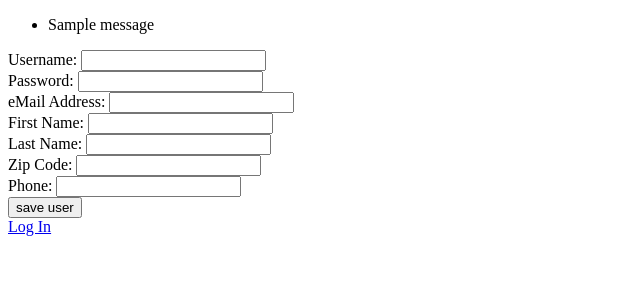
After one commit to zephyr-c/bored-broke, a Flask app: page /register in a window 1280 px wide. The commit adds this page. Shown: the top 300 px of the page, without its empty margins (0-640 px from the left). Run offline with Flask 2, Linux system fonts and the light colour scheme; tables that the repository leaves empty hold one stand-in row (values such as "Sample post"); one stand-in notice (Sample message) is shown.

Commit message:
Search function operational, user log in operational, user registration operational. Fixed some HTML templates. Added seed.py to fill user data.

```diff
--- a/model.py
+++ b/model.py
@@ -1,6 +1,7 @@
-"""Models and database functions for Ratings project."""
+"""Models and database functions for Event Finding project."""
 
 from flask_sqlalchemy import SQLAlchemy
+from werkzeug.security import generate_password_hash, check_password_hash
 
 db = SQLAlchemy()
 
--- a/server.py
+++ b/server.py
@@ -1,9 +1,11 @@
 from pprint import pformat
 import os
 
+from jinja2 import StrictUndefined
+
 import requests
 
-from flask import Flask, render_template, request, flash, redirect
+from flask import Flask, session, render_template, request, flash, redirect
 from flask_debugtoolbar import DebugToolbarExtension
 
 from model import User, Event, UserEvent, Interest, connect_to_db, db
@@ -16,21 +18,85 @@ EVENTBRITE_TOKEN = '6KGWWHMNISTJOXRVMSSL'
 
 EVENTBRITE_URL = "https://www.eventbriteapi.com/v3/"
 
-@app.route("/")
+@app.route("/", methods=["POST", "GET"])
 def homepage():
     """show landing page"""
     return render_template("landingpage.html")
 
+@app.route("/login", methods=["POST"])
+def process_login():
+    """Log user in to their account.
+    Query for username address in database, check for password match, and
+    add user id to Flask session if username exists and passwords match"""
 
-@app.route("/registration")
+    # gets form data from HTML form pointed at this route
+    login_attempt = request.form
+
+    # check for username in database
+    user_exists = User.query.filter(User.username == login_attempt['username']).first()
+    # FOR LATER: export login loops to external helper function file?
+
+    # if username found in database, set password to variable for further use
+    if user_exists:
+        password = user_exists.password
+    else: # user does not exist, redirect to log in
+        flash("Login Information Incorrect") # vague for security lol
+        return redirect("/")
+
+    # check if password from database matches password from login form
+    if password != login_attempt['password']: # password incorrecrt
+        flash("Login Information Incorrect")
+        return redirect("/") # redirect to log in page
+    # if password is match
+    else:
+        session['user_id'] = user_exists.user_id # add user id to session data
+        # potentiall add different user data? Whole user object? Come back to this.
+
+        flash(f"Welcome Back {user_exists.fname}!") # Welcome/Success message
+        return redirect("/event-search") # Redirect to event search
+
+@app.route("/logout")
+def process_logout():
+    """Log user out from account by deleting info from Flask session"""
+
+    # There might be a better way to do this as well. More research needed after
+    # basic functionality achieved.
+    del session['user_id']
+
+    return redirect("/") # can this be changed to let them stay wherever they are?
+
+
+
+
+@app.route("/register", methods=["GET"])
 def registration():
     """show registration form"""
-    pass
+    return render_template('registration.html')
 
-@app.route("/register-user")
+@app.route("/register", methods=['POST'])
 def process_registration():
     """save new user data in system"""
-    pass
+    new_info = request.form
+    users = User.query.all()
+    if (new_info['username'] in [user.username for user in users]
+       or new_info['email'] in [user.email for user in users]):
+        flash("User Already Exists")
+        return redirect('/register')
+    else:
+        new_user = User(username=new_info['username'],
+                        password=new_info['password'],
+                        fname=new_info['fname'],
+                        lname=new_info['lname'],
+                        email=new_info['email'],
+                        phone=new_info['phone'],
+                        location=new_info['location'],
+                        )
+        db.session.add(new_user)
+        db.session.commit()
+        session['user_id'] = new_user.user_id
+        flash("Success!")
+        return redirect('/event-search')
+
 
 
 @app.route("/user-profile")
@@ -38,16 +104,18 @@ def user_profile():
     """show user profile/interests"""
     pass
 
+
 @app.route("/event-search")
 def show_search_form():
     """show event search form"""
     return render_template('event-search.html')
 
+
 @app.route("/event-results")
 def find_events():
     """Search for and display free events from EventBrite"""
 
-# Should API calls be helper functions in a seperate file???
+# Should API calls be helper functions in a separate file???
 
     query = request.args.get('query')
     location = request.args.get('location')
@@ -58,23 +126,23 @@ def find_events():
     if location and distance and measurement:
         distance = distance + measurement
 
-        payload = {'q' : query,
-                    'location.address' : location,
-                    'location.within' : distance,
-                    'sort_by' : sort,
-                    }
+        payload = {'q': query,
+                   'price': 'free',
+                   'location.address': location,
+                   'location.within': distance,
+                   'sort_by': sort,
+                   }
 
         headers = {'Authorization': 'Bearer ' + EVENTBRITE_TOKEN}
 
         response = requests.get(EVENTBRITE_URL + "events/search/",
                                 params=payload,
                                 headers=headers)
-        data = response.json()
-        print("\n" * 3)
-        print(data)
-        print("\n"*3)
 
         if response.ok:
+            data = response.json()  # This was causing an error outside of this if statement
+            # if response is an error code there is nothing to turn into json,
+            # must check response okay first.
             events = data['events']
 
         else:
@@ -82,8 +150,8 @@ def find_events():
             events = []
 
         return render_template("search-results.html",
-                                data=pformat(data),
-                                results=events)
+                               data=pformat(data),
+                               results=events)
     else:
         flash("Please provide all the required information!")
         return redirect("/event-search")
--- a/templates/base.html
+++ b/templates/base.html
@@ -1,11 +1,25 @@
 <!DOCTYPE html>
 <html>
 <head>
-    <title>Bored</title>
+  <title>  {% block title %}BORED{% endblock %} </title>
 </head>
 <body>
+    {% for message in get_flashed_messages() %}
+    <ul>
+        <li>{{ message }}</li>
+    </ul>
+    {% endfor %}
+
 
     {% block content %} CONTENT GOES HERE! {% endblock %}
 
 </body>
+
+<footer>
+{% if session.get('user_id') %}
+    <a href="/logout"> Log Out</a>
+{% else %}
+    <a href="/login">Log In</a>
+{% endif %}
+</footer>
 </html>
--- a/templates/landingpage.html
+++ b/templates/landingpage.html
@@ -4,8 +4,8 @@
 <h1>Welcome</h1>
 
 <form action="/login" method="POST">
-    eMail Address <input type="text" name="email"><br>
-    Password <input type="password" name="password"><br>
+    User Name: <input type="text" name="username"><br>
+    Password: <input type="password" name="password"><br>
     <input type="submit" value="Log In"> <button type="button" id="register">Register</button>
 </form>
 
--- /dev/null
+++ b/templates/registration.html
@@ -0,0 +1,16 @@
+{% extends 'base.html' %}
+{% block content %}
+
+<form action="/register" id="registration-form" method="POST">
+    Username: <input type="text" name="username" required><br>
+    Password: <input type="text" name="password" required><br>
+    eMail Address: <input type="text" name="email" required><br>
+    First Name: <input type="text" name="fname"><br>
+    Last Name: <input type="text" name="lname"><br>
+    Zip Code: <input type="text" name="location"><br>
+    Phone: <input type="text" name="phone"><br>
+    <input type="submit" value="save user">
+</form>
+
+
+{% endblock %}
--- a/templates/search-results.html
+++ b/templates/search-results.html
@@ -3,7 +3,9 @@
 
 <ul>
     {% for event in results %}
-        <li><a href="{{ event.url }}">{{ event.name.text }}</a></li>
+        <li>
+            <a href="{{ event.url }}" target="_blank">{{ event.name.text }}</a>
+        </li>
     {% endfor %}
 </ul>
 
```
Also changed, not shown: MOCK_DATA.txt (added, +10 -0 lines), seed.py (added, +59 -0 lines), templates/event-search.html (+5 -9 lines).
